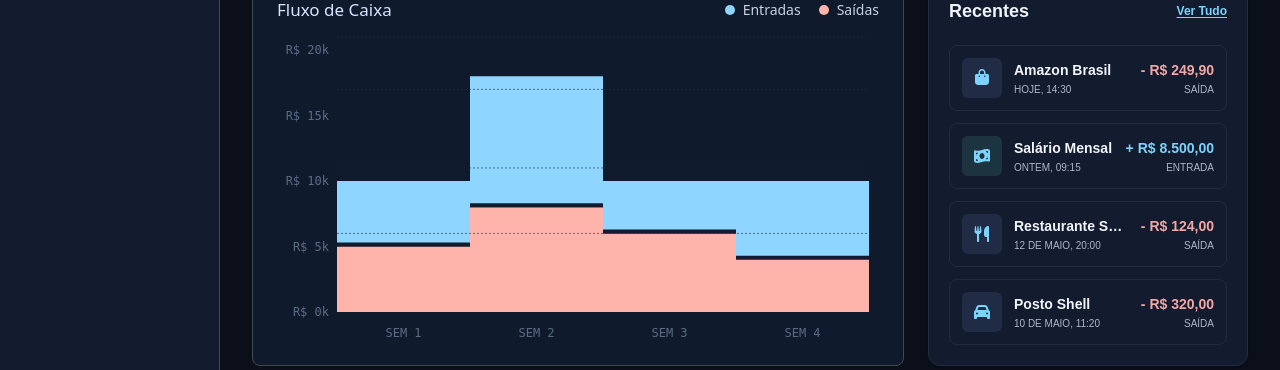
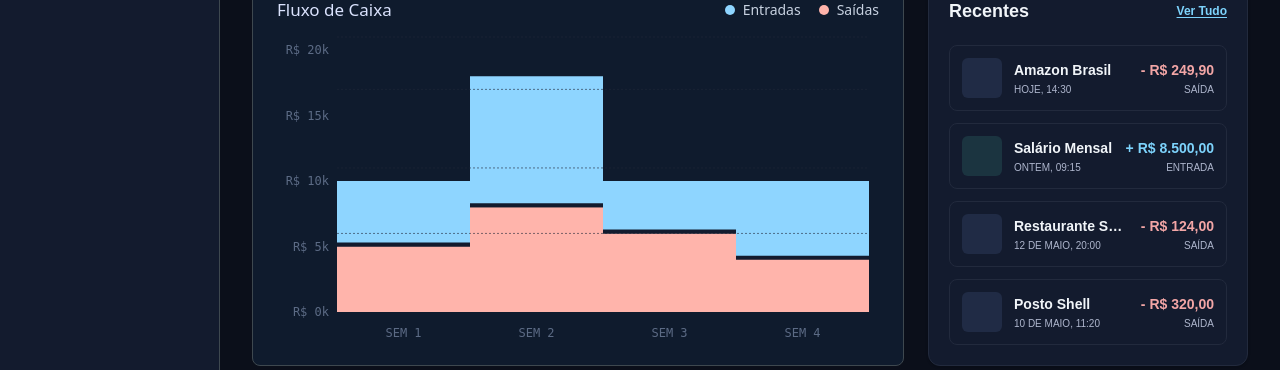
Before and after one commit to lab05-juniando/lab05-frontend, a Next.js app: page /dashboard in a window 1280 px wide. Shown: the part 321-691 px from the top of the page. Built offline with nearby package versions, Linux system fonts and the light colour scheme.

Commit message:
chore: remove lib icon

```diff
--- a/src/components/RecentTransactions.tsx
+++ b/src/components/RecentTransactions.tsx
@@ -1,11 +1,4 @@
 import Link from "next/link";
-import { FontAwesomeIcon } from "@fortawesome/react-fontawesome";
-import {
-  faShoppingBag,
-  faMoneyBillWave,
-  faUtensils,
-  faCar,
-} from "@fortawesome/free-solid-svg-icons";
 
 type TransactionType = "entrada" | "saida";
 
@@ -16,7 +9,7 @@ export interface RecentTransaction {
   time: string;
   amount: number;
   type: TransactionType;
-  icon: typeof faShoppingBag;
+  // icon: typeof faShoppingBag;
 }
 
 interface RecentTransactionsProps {
@@ -31,7 +24,7 @@ const mockTransactions: RecentTransaction[] = [
     time: "14:30",
     amount: 249.9,
     type: "saida",
-    icon: faShoppingBag,
+    // icon: faShoppingBag,
   },
   {
     id: 2,
@@ -40,7 +33,7 @@ const mockTransactions: RecentTransaction[] = [
     time: "09:15",
     amount: 8500,
     type: "entrada",
-    icon: faMoneyBillWave,
+    // icon: faMoneyBillWave,
   },
   {
     id: 3,
@@ -49,7 +42,7 @@ const mockTransactions: RecentTransaction[] = [
     time: "20:00",
     amount: 124,
     type: "saida",
-    icon: faUtensils,
+    // icon: faUtensils,
   },
   {
     id: 4,
@@ -58,7 +51,7 @@ const mockTransactions: RecentTransaction[] = [
     time: "11:20",
     amount: 320,
     type: "saida",
-    icon: faCar,
+    // icon: faCar,
   },
 ];
 
@@ -74,11 +67,8 @@ export default function RecentTransactions({
 }: RecentTransactionsProps) {
   return (
     <section className="w-full rounded-xl border border-[#222A3D] bg-[#131B2E] p-5 shadow-sm">
-
       <div className="mb-5 flex items-center justify-between">
-        <h2 className="text-lg font-semibold text-[#F1F5F9]">
-          Recentes
-        </h2>
+        <h2 className="text-lg font-semibold text-[#F1F5F9]">Recentes</h2>
 
         <Link
           href="/transactions"
@@ -87,7 +77,6 @@ export default function RecentTransactions({
           Ver Tudo
         </Link>
       </div>
-
 
       <div className="space-y-3">
         {transactions.map((transaction) => {
@@ -98,7 +87,6 @@ export default function RecentTransactions({
               key={transaction.id}
               className="flex items-center gap-3 rounded-lg border border-[#222A3D] bg-[#131B2E] p-3 transition hover:bg-[#192238]"
             >
-
               <div
                 className={`flex h-10 w-10 shrink-0 items-center justify-center rounded-md ${
                   isIncome
@@ -106,12 +94,11 @@ export default function RecentTransactions({
                     : "bg-[#202B45] text-[#7DD3FC]"
                 }`}
               >
-                <FontAwesomeIcon
+                {/* <FontAwesomeIcon
                   icon={transaction.icon}
                   className="h-4 w-4"
-                />
+                /> */}
               </div>
-
 
               <div className="min-w-0 flex-1">
                 <p className="truncate text-sm font-semibold text-[#F1F5F9]">
@@ -122,7 +109,6 @@ export default function RecentTransactions({
                   {transaction.date}, {transaction.time}
                 </p>
               </div>
-
 
               <div className="text-right">
                 <div
```
